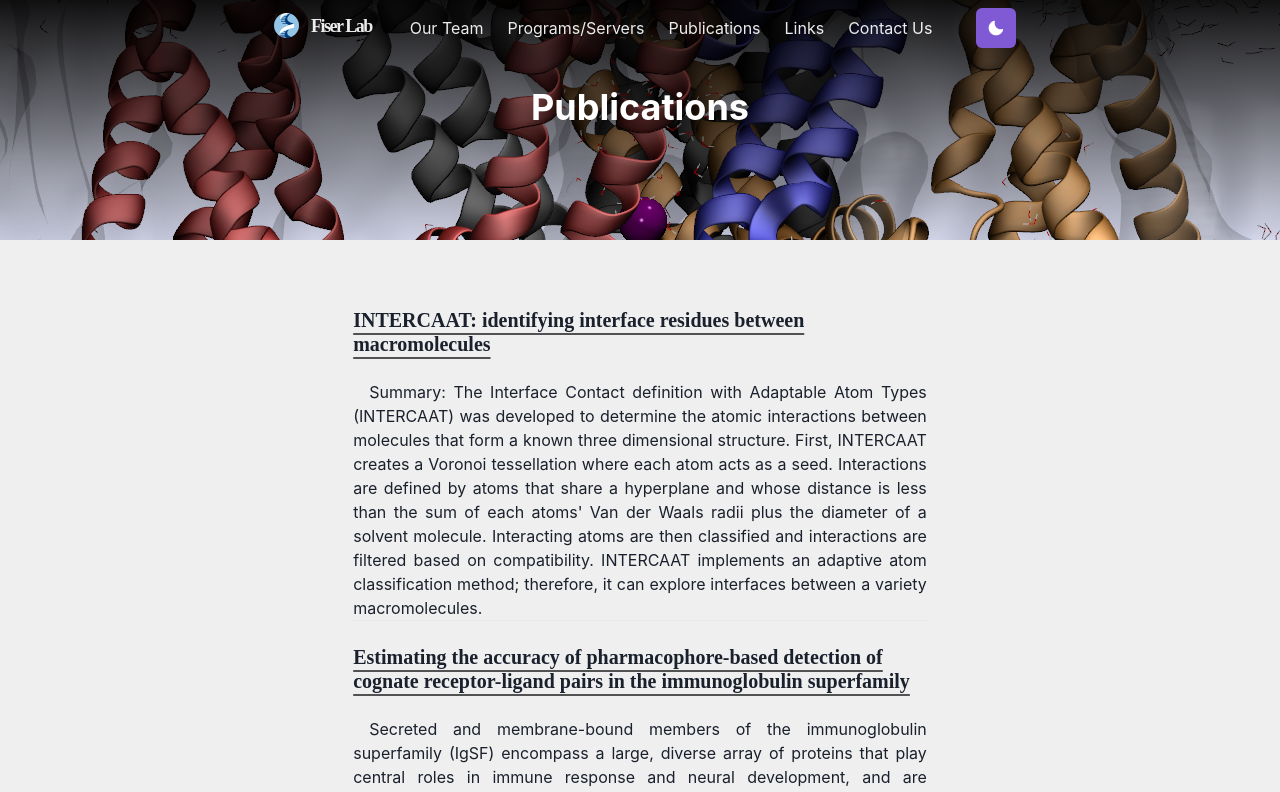
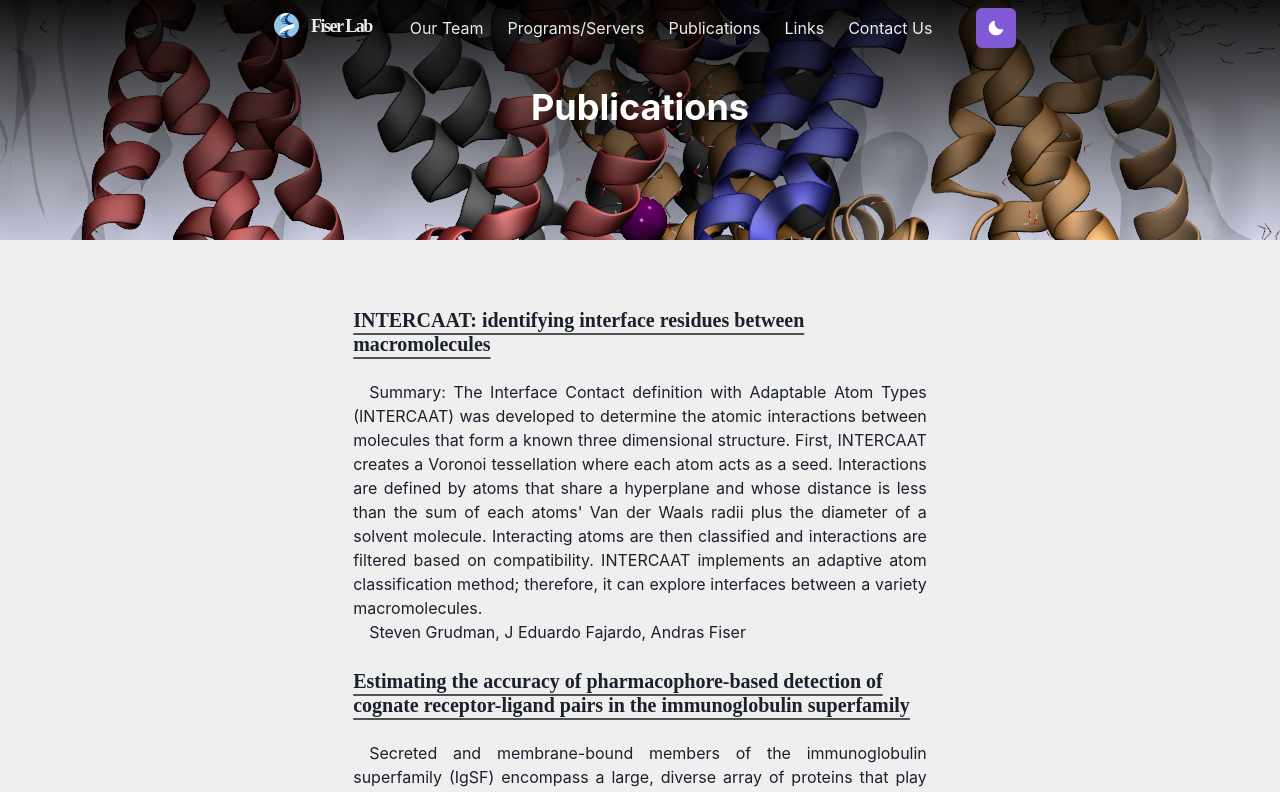
Before and after one commit to eved1018/FiserLabSite, a Next.js app: page /publications in a window 1280 px wide. Shown: the top 792 px of the page. Built offline with nearby package versions, Linux system fonts and the light colour scheme; a web font is replaced by a local one.

Commit message:
Update publications.js

```diff
--- a/pages/publications.js
+++ b/pages/publications.js
@@ -32,7 +32,12 @@ const Publications = () =>{
                         loading="lazy"
                         align="center"
                     />}
+                      <Paragraph align="center">
+                        {paperList.authors}
+                    </Paragraph>
+
                 </Box>
+
 
                 <Divider orientation="horizontal" />
                 </Section>
```
